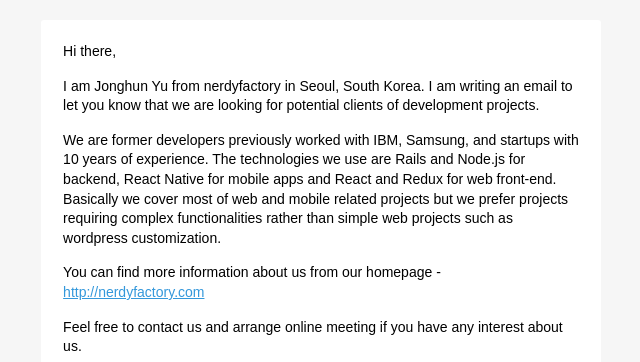
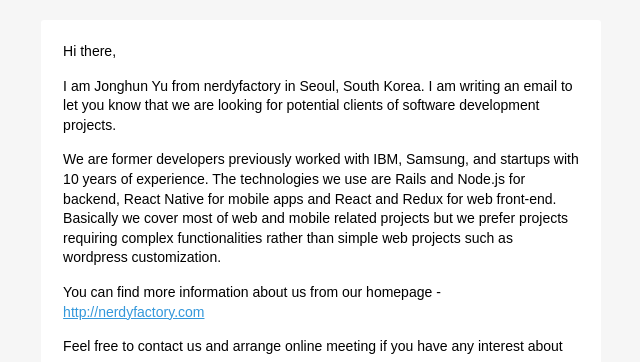
Before and after one commit to JonghunYu/spamer, a website: page email.html in a window 1280 px wide. Shown: the top 362 px of the page, without its empty margins (323-963 px from the left). Drawn offline with Linux system fonts and the light colour scheme.

```diff
--- a/email.html
+++ b/email.html
@@ -257,7 +257,7 @@
                     <tr>
                       <td>
                         <p>Hi there,</p>
-                        <p>I am Jonghun Yu from nerdyfactory in Seoul, South Korea. I am writing an email to let you know that we are looking for potential clients of development projects.</p>
+                        <p>I am Jonghun Yu from nerdyfactory in Seoul, South Korea. I am writing an email to let you know that we are looking for potential clients of software development projects.</p>
                         <p>We are former developers previously worked with IBM, Samsung, and startups with 10 years of experience. The technologies we use are Rails and Node.js for backend, React Native for mobile apps and React and Redux for web front-end. Basically we cover most of web and mobile related projects but we prefer projects requiring complex functionalities rather than simple web projects such as wordpress customization.</p>
                         <p>You can find more information about us from our homepage - <a href="http://nerdyfactory.com">http://nerdyfactory.com</a></p>
                         <p>Feel free to contact us and arrange online meeting if you have any interest about us.</p>
```
